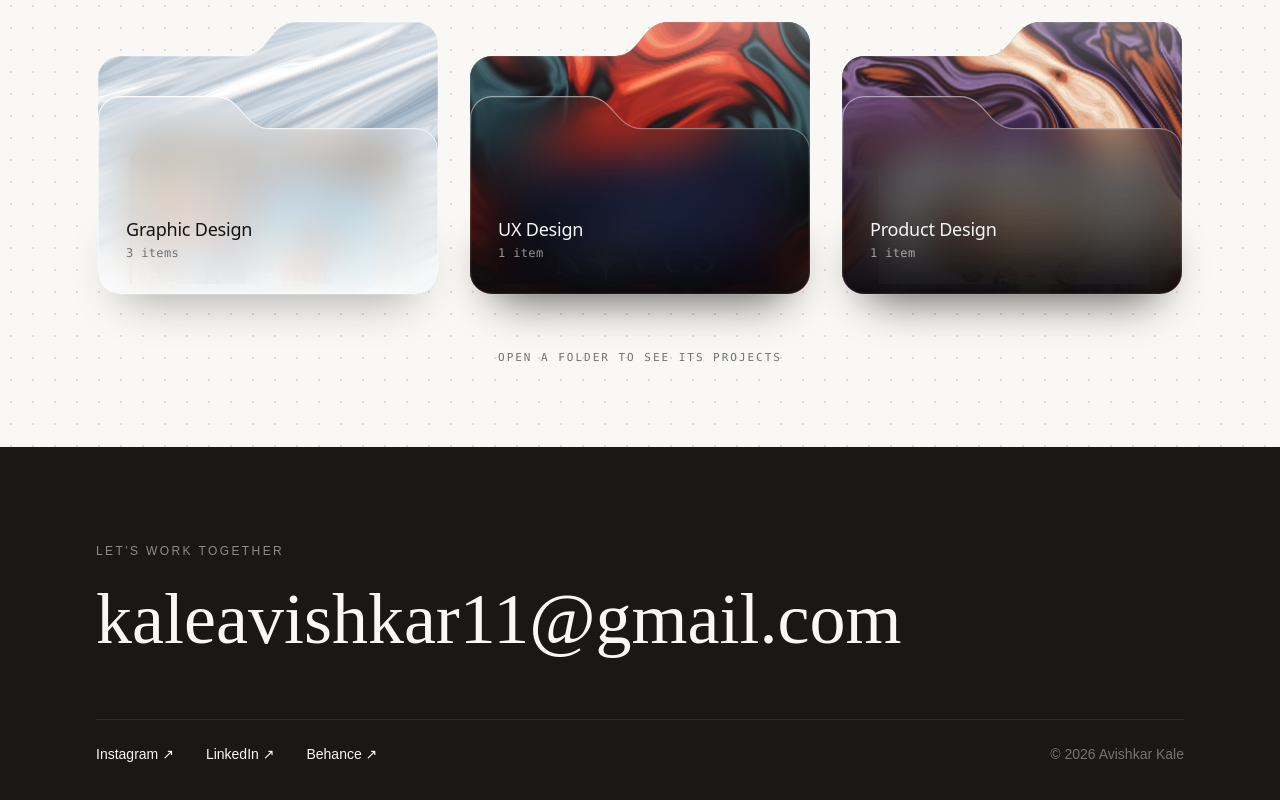
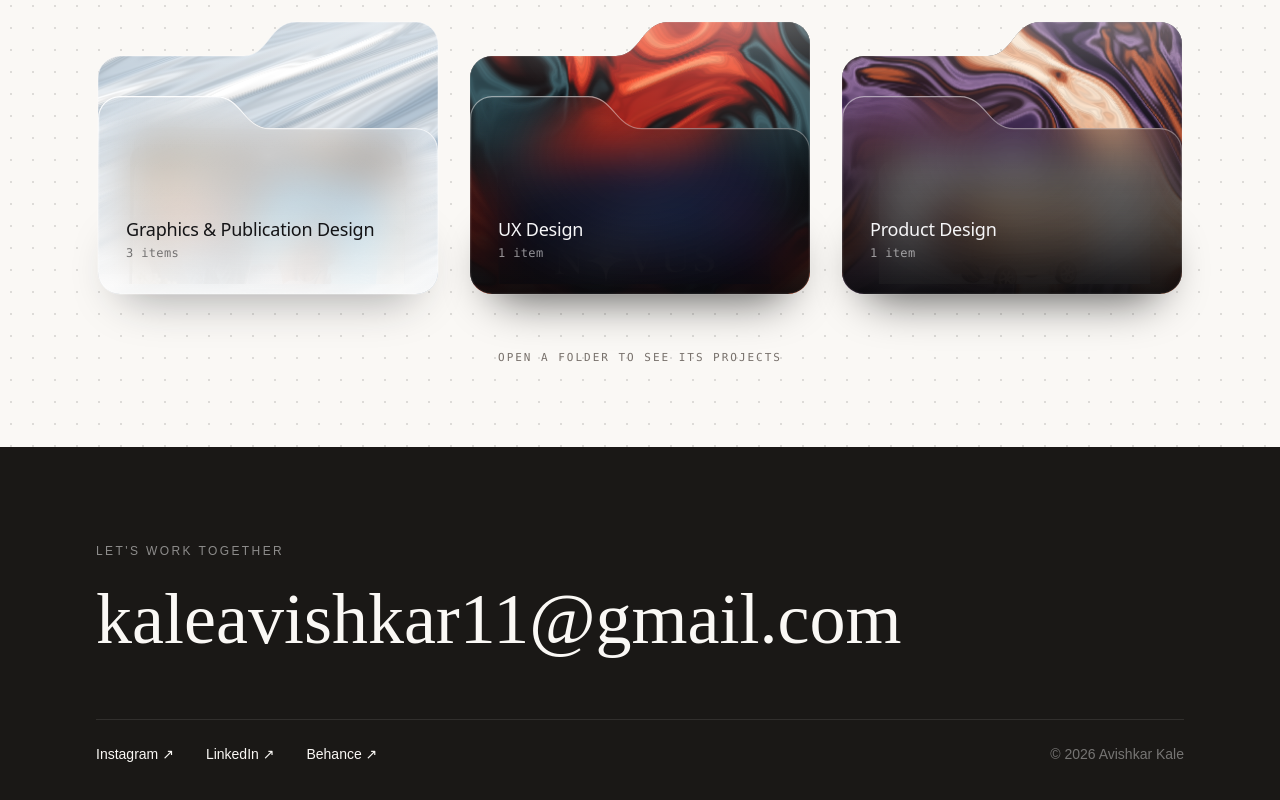
Before and after one commit to designwithavi/designwithavi.github.io, a React (Vite) app: page / in a window 1280 px wide. Shown: the part 1399-2199 px from the top of the page. Built offline with nearby package versions, Linux system fonts and the light colour scheme.

Commit message:
Rename Graphic Design folder to Graphics & Publication Design
Co-Authored-By: Claude Opus 5.5 <noreply@anthropic.com>

```diff
--- a/src/components/about-page.tsx
+++ b/src/components/about-page.tsx
@@ -17,7 +17,7 @@ const FOLDER_COLORS: Record<string, { color: string; ink: "dark" | "light" }> =
   "Visual Merchandising": { color: "#c9a3d6", ink: "dark" },
   "Photography & Videography": { color: "#f2b8a8", ink: "dark" },
   Branding: { color: "#a9cfa4", ink: "dark" },
-  "Graphic Design": { color: "#c3d3e4", ink: "dark" },
+  "Graphics & Publication Design": { color: "#c3d3e4", ink: "dark" },
   "UX Design": { color: "#2f3d6e", ink: "light" },
   "Product Design": { color: "#6b4e71", ink: "light" },
 }
--- a/src/content.ts
+++ b/src/content.ts
@@ -78,7 +78,7 @@ export const categories: Category[] = [
   { name: "Visual Merchandising", art: "dusk", tone: "light", image: "" },
   { name: "Photography & Videography", art: "aurora", tone: "light", image: "" },
   { name: "Branding", art: "verdant", tone: "light", image: "" },
-  { name: "Graphic Design", art: "glacier", tone: "light", image: "" },
+  { name: "Graphics & Publication Design", art: "glacier", tone: "light", image: "" },
   { name: "UX Design", art: "ember", tone: "dark", image: "" },
   { name: "Product Design", art: "dusk", tone: "dark", image: "" },
 ]
@@ -384,7 +384,7 @@ export const projects: Project[] = [
   },
   {
     title: "#WhatIsSexy?",
-    category: "Graphic Design",
+    category: "Graphics & Publication Design",
     year: "2026",
     medium: "hands", // "hands" (made / shot) or "screen" (digital) — for the About page
     skills: ["Styling", "Photography", "Editorial"],
@@ -440,7 +440,7 @@ export const projects: Project[] = [
   },
   {
     title: "Verve Magazine Design",
-    category: "Graphic Design",
+    category: "Graphics & Publication Design",
     year: "2024",
     medium: "screen", // "hands" (made / shot) or "screen" (digital) — for the About page
     skills: ["Editorial", "Typography"],
@@ -465,7 +465,7 @@ export const projects: Project[] = [
   },
   {
     title: "Cassiopea: Devanagari Script Typeface",
-    category: "Graphic Design",
+    category: "Graphics & Publication Design",
     year: "2024",
     medium: "screen", // "hands" (made / shot) or "screen" (digital) — for the About page
     skills: ["Typography"],
```
